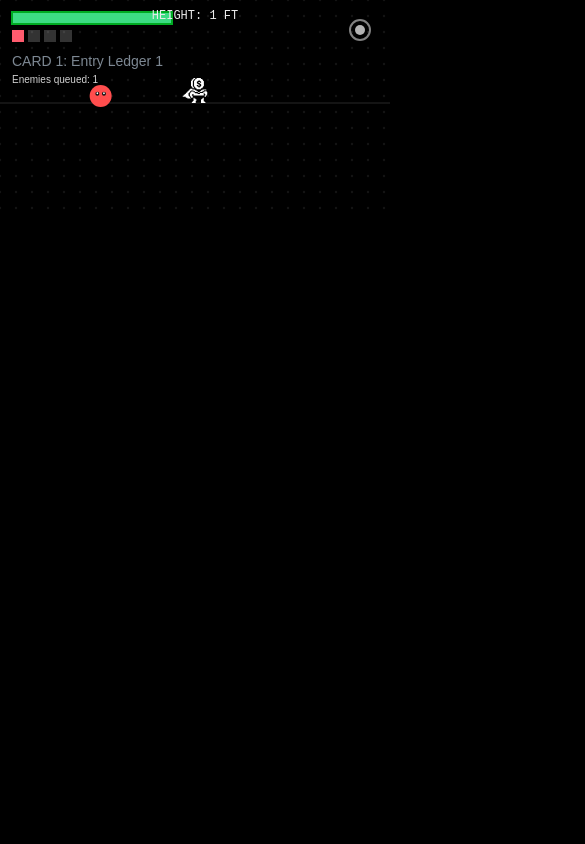
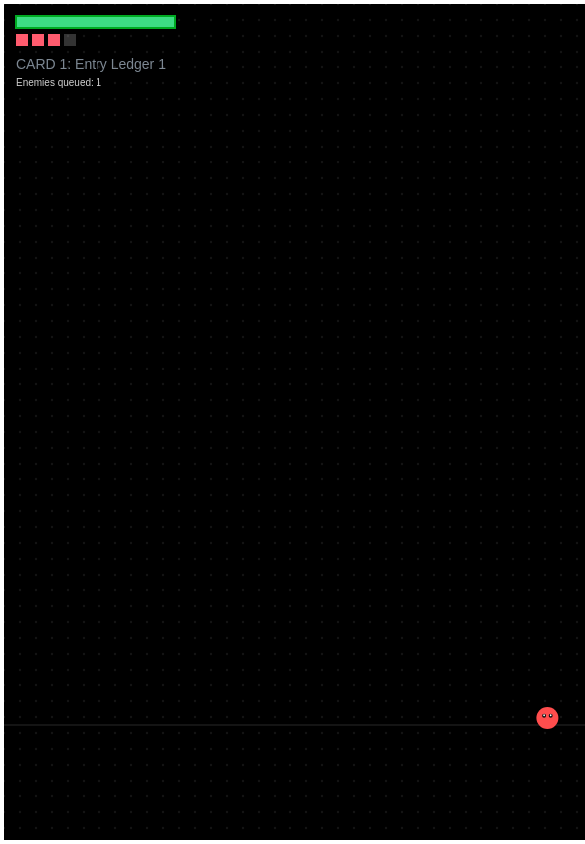
Before and after one commit to roblesisaac/superbasic_game, a website built with Vite: page index.html in a window 390 px wide. Shown: the top 844 px of the page, 585 px wide, since content can reach past the window. Built offline with nearby package versions, Linux system fonts and the light colour scheme.

Commit message:
Update canvas dimensions and styles for improved responsiveness; adjust resizing logic in globals.ts to maintain aspect ratio with new CANVAS_MAX_WIDTH, and modify styles.css to enhance canvas display properties.

```diff
--- a/src/config/constants.ts
+++ b/src/config/constants.ts
@@ -1,6 +1,6 @@
 // Tunables & constants
 // Limit the game's canvas width so it fits most mobile screens
-export const CANVAS_MAX_WIDTH = 480;
+export const CANVAS_MAX_WIDTH = 1920;
 
 export const GRAVITY = 2000;
 export const GLIDE_GRAVITY_FACTOR = 0.16;
--- a/src/core/globals.ts
+++ b/src/core/globals.ts
@@ -47,10 +47,16 @@ export function addMaxHeight(v: number) { maxHeight = Math.max(maxHeight, v); }
 
 export function resize() {
   const aspectRatio = 16 / 9;
-  const maxWidthByHeight = window.innerHeight * aspectRatio;
-  const targetWidth = Math.min(window.innerWidth, CANVAS_MAX_WIDTH, maxWidthByHeight);
-  const width = Math.max(1, Math.floor(targetWidth));
-  const height = Math.max(1, Math.floor(width / aspectRatio));
+  let height = window.innerHeight;
+  let width = height * aspectRatio;
+
+  if (width > CANVAS_MAX_WIDTH) {
+    width = CANVAS_MAX_WIDTH;
+    height = width / aspectRatio;
+  }
+
+  width = Math.max(1, Math.round(width));
+  height = Math.max(1, Math.round(height));
 
   canvas.width = width;
   canvas.style.width = `${width}px`;
--- a/src/styles/styles.css
+++ b/src/styles/styles.css
@@ -15,11 +15,12 @@ html, body {
 }
 canvas {
   display: block;
-  width: 100%;
-  max-width: 480px;
   margin: 0 auto;
-  height: auto;
+  height: 100vh;
+  width: auto;
+  max-width: none;
   background-color: var(--bg);
+  border: 4px solid var(--ink);
   /* background-image:
     radial-gradient(1200px 600px at 20% -10%, rgba(255,255,255,.035), transparent 65%),
     radial-gradient(800px 400px at 80% 10%, rgba(255,255,255,.025), transparent 60%),
```
